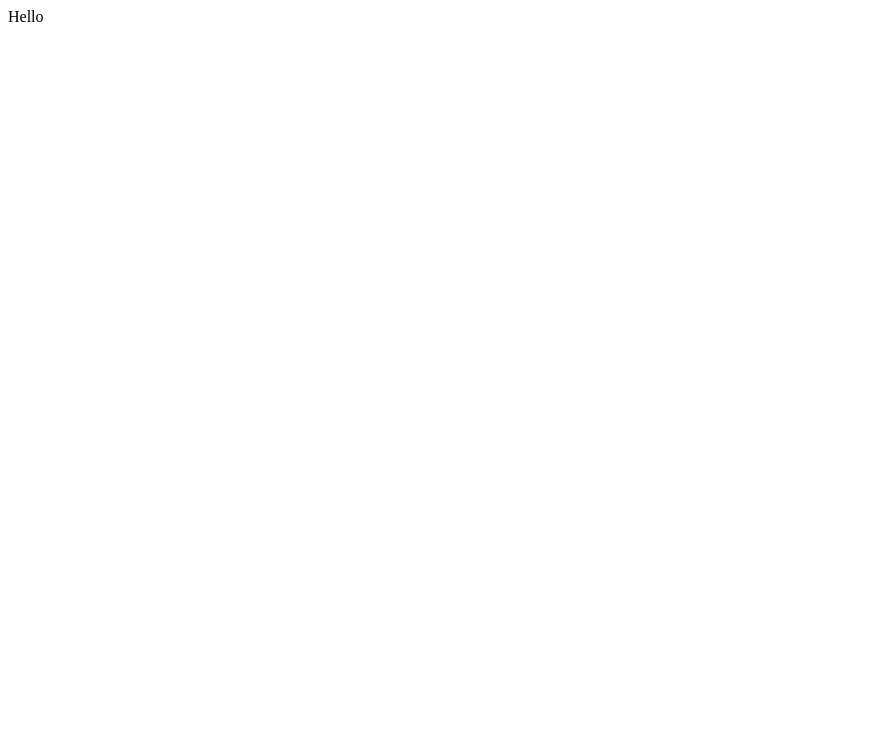
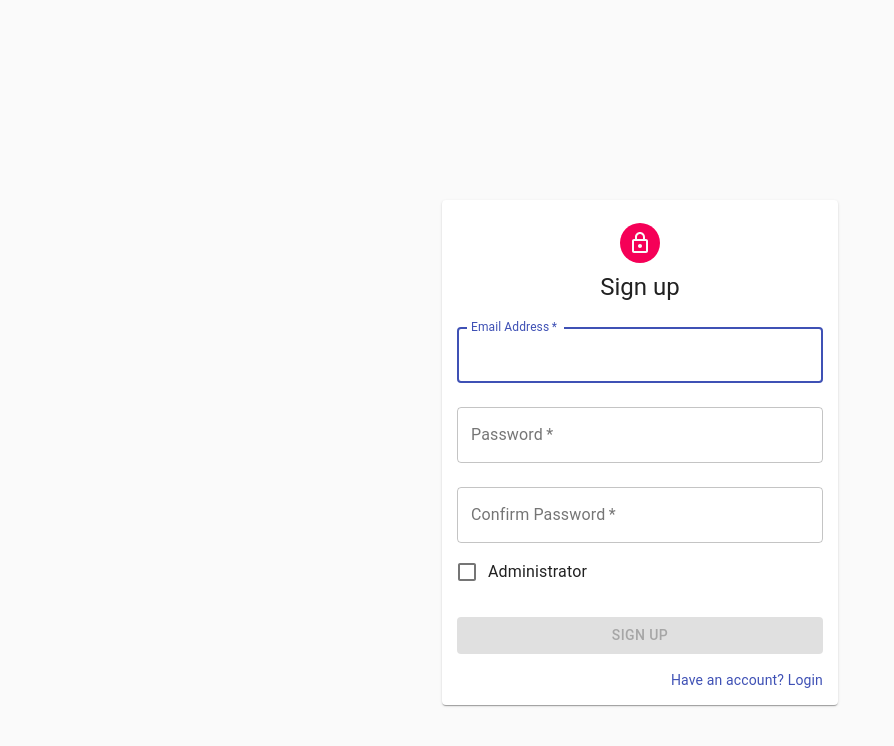
Before and after one commit to alehechka/csci-3830-react, a React (Create React App) app: page /signup in a window 1280 px wide. Shown: the top 746 px of the page, without its empty margins (0-894 px from the left). Built offline with nearby package versions, Linux system fonts and the light colour scheme; no server answers.

Commit message:
Login and Signup

```diff
--- a/src/App.tsx
+++ b/src/App.tsx
@@ -1,7 +1,18 @@
 import React from 'react';
+import { BrowserRouter, Route, Switch } from 'react-router-dom';
+import { CONFIRM_RESET_PASSWORD, LOGIN, RESET_PASSWORD, SIGNUP } from './constants/routes';
 
 function App() {
-	return <div>Hello</div>;
+	return (
+		<BrowserRouter>
+			<Switch>
+				<Route exact {...LOGIN} />
+				<Route exact {...SIGNUP} />
+				<Route exact {...RESET_PASSWORD} />
+				<Route exact {...CONFIRM_RESET_PASSWORD} />
+			</Switch>
+		</BrowserRouter>
+	);
 }
 
 export default App;
--- /dev/null
+++ b/src/constants/routes.ts
@@ -0,0 +1,31 @@
+import { Login, Signup } from '../pages';
+
+export interface Route {
+	path: string;
+	display: string;
+	component: any;
+}
+
+export const LOGIN: Route = {
+	path: '/login',
+	display: 'Login',
+	component: Login,
+};
+
+export const SIGNUP: Route = {
+	path: '/signup',
+	display: 'Sign up',
+	component: Signup,
+};
+
+export const RESET_PASSWORD: Route = {
+	path: '/reset_password',
+	display: '/Reset Password',
+	component: null,
+};
+
+export const CONFIRM_RESET_PASSWORD: Route = {
+	path: '/reset_password/email',
+	display: 'Confirm Password Reset',
+	component: null,
+};
--- /dev/null
+++ b/src/hooks/auth.ts
@@ -0,0 +1,26 @@
+import { useAuthState } from 'react-firebase-hooks/auth';
+import firebase from '../config/firebase';
+import { User } from '@firebase/auth-types';
+
+export const useLogin = () => {
+	return (email: string, password: string) => firebase.auth().signInWithEmailAndPassword(email, password);
+};
+
+export const useLogout = () => {
+	return () => firebase.auth().signOut();
+};
+
+export const useSignup = () => {
+	return (email: string, password: string) => firebase.auth().createUserWithEmailAndPassword(email, password);
+};
+
+export const useAuth = (): [User, boolean, Error] => useAuthState(firebase.auth());
+
+export const useSendPasswordResetEmail = () => {
+	const [user] = useAuth();
+	return (email?: string) => firebase.auth().sendPasswordResetEmail(email || user.email || '');
+};
+
+export const useResetPassword = () => {
+	return (code: string, password: string) => firebase.auth().confirmPasswordReset(code, password);
+};
--- /dev/null
+++ b/src/hooks/index.ts
@@ -0,0 +1 @@
+export * from './auth';
--- /dev/null
+++ b/src/pages/Registration/Login.tsx
@@ -0,0 +1,124 @@
+import {
+	Avatar,
+	Button,
+	Card,
+	Container,
+	CssBaseline,
+	Grid,
+	makeStyles,
+	TextField,
+	Typography,
+	Link as MuiLink,
+} from '@material-ui/core';
+import LockOutlinedIcon from '@material-ui/icons/LockOutlined';
+import { Link } from 'react-router-dom';
+import React from 'react';
+import { RESET_PASSWORD, SIGNUP } from '../../constants/routes';
+import { useForm } from 'react-hook-form';
+import { useLogin } from '../../hooks';
+
+const useStyles = makeStyles((theme) => ({
+	paper: {
+		marginTop: theme.spacing(25),
+		display: 'flex',
+		flexDirection: 'column',
+		alignItems: 'center',
+		padding: '15px',
+	},
+	avatar: {
+		margin: theme.spacing(1),
+		backgroundColor: theme.palette.secondary.main,
+	},
+	form: {
+		width: '100%', // Fix IE 11 issue.
+		marginTop: theme.spacing(1),
+	},
+	submit: {
+		margin: theme.spacing(3, 0, 2),
+	},
+}));
+
+export const Login = () => {
+	const classes = useStyles();
+	const { register, handleSubmit, errors, formState } = useForm<{ email: string; password: string }>({
+		mode: 'onChange',
+	});
+	const login = useLogin();
+
+	const handleFormSubmit = (formParams: { email: string; password: string }) => {
+		login(formParams.email, formParams.password).catch((err) => console.error(err));
+	};
+
+	return (
+		<Container component='main' maxWidth='xs'>
+			<CssBaseline />
+			<Card className={classes.paper}>
+				<Avatar className={classes.avatar}>
+					<LockOutlinedIcon />
+				</Avatar>
+				<Typography component='h1' variant='h5'>
+					Sign in
+				</Typography>
+				<form className={classes.form} noValidate onSubmit={handleSubmit(handleFormSubmit)}>
+					<TextField
+						variant='outlined'
+						type='email'
+						margin='normal'
+						required
+						fullWidth
+						id='email'
+						label='Email Address'
+						name='email'
+						autoComplete='email'
+						autoFocus
+						error={Boolean(errors.email)}
+						inputRef={register({
+							required: true,
+							pattern: {
+								value: /^[A-Z0-9._%+-]+@[A-Z0-9.-]+\.[A-Z]{2,4}$/i,
+								message: 'invalid email address',
+							},
+						})}
+					/>
+					<TextField
+						variant='outlined'
+						margin='normal'
+						required
+						fullWidth
+						name='password'
+						label='Password'
+						type='password'
+						id='password'
+						autoComplete='current-password'
+						error={Boolean(errors.password)}
+						inputRef={register({ required: true, minLength: 6 })}
+					/>
+					<Button
+						type='submit'
+						fullWidth
+						variant='contained'
+						color='primary'
+						className={classes.submit}
+						disabled={!formState.isValid}
+					>
+						Sign In
+					</Button>
+					<Grid container>
+						<Grid item xs>
+							<MuiLink href='#' variant='body2' component={Link} to={RESET_PASSWORD.path}>
+								Forgot password?
+							</MuiLink>
+						</Grid>
+						<Grid item>
+							<MuiLink href='#' variant='body2' component={Link} to={SIGNUP.path}>
+								{"Don't have an account? Sign Up"}
+							</MuiLink>
+						</Grid>
+					</Grid>
+				</form>
+			</Card>
+		</Container>
+	);
+};
+
+export default Login;
--- /dev/null
+++ b/src/pages/Registration/Signup.tsx
@@ -0,0 +1,152 @@
+import {
+	Avatar,
+	Button,
+	Card,
+	Container,
+	CssBaseline,
+	FormControlLabel,
+	Grid,
+	makeStyles,
+	TextField,
+	Typography,
+	Link as MuiLink,
+	Checkbox,
+} from '@material-ui/core';
+import LockOutlinedIcon from '@material-ui/icons/LockOutlined';
+import { Link } from 'react-router-dom';
+import React from 'react';
+import { LOGIN, RESET_PASSWORD, SIGNUP } from '../../constants/routes';
+import { useForm } from 'react-hook-form';
+import { useLogin, useSignup } from '../../hooks';
+
+const useStyles = makeStyles((theme) => ({
+	paper: {
+		marginTop: theme.spacing(25),
+		display: 'flex',
+		flexDirection: 'column',
+		alignItems: 'center',
+		padding: '15px',
+	},
+	avatar: {
+		margin: theme.spacing(1),
+		backgroundColor: theme.palette.secondary.main,
+	},
+	form: {
+		width: '100%', // Fix IE 11 issue.
+		marginTop: theme.spacing(1),
+	},
+	submit: {
+		margin: theme.spacing(3, 0, 2),
+	},
+}));
+
+export const Signup = () => {
+	const classes = useStyles();
+	const { register, handleSubmit, errors, watch, formState } = useForm<{
+		email: string;
+		password: string;
+		confirmPassword: string;
+	}>({
+		mode: 'onChange',
+	});
+	const { password } = watch(['password']);
+	const signup = useSignup();
+
+	const handleFormSubmit = (formParams: { email: string; password: string }) => {
+		signup(formParams.email, formParams.password).catch((err) => console.error(err));
+	};
+
+	return (
+		<Container component='main' maxWidth='xs'>
+			<CssBaseline />
+			<Card className={classes.paper}>
+				<Avatar className={classes.avatar}>
+					<LockOutlinedIcon />
+				</Avatar>
+				<Typography component='h1' variant='h5'>
+					Sign up
+				</Typography>
+				<form className={classes.form} noValidate onSubmit={handleSubmit(handleFormSubmit)}>
+					<TextField
+						variant='outlined'
+						type='email'
+						margin='normal'
+						required
+						fullWidth
+						id='email'
+						label='Email Address'
+						name='email'
+						autoComplete='email'
+						autoFocus
+						error={Boolean(errors.email)}
+						inputRef={register({
+							required: true,
+							pattern: {
+								value: /^[A-Z0-9._%+-]+@[A-Z0-9.-]+\.[A-Z]{2,4}$/i,
+								message: 'invalid email address',
+							},
+						})}
+					/>
+					<TextField
+						variant='outlined'
+						margin='normal'
+						required
+						fullWidth
+						name='password'
+						label='Password'
+						type='password'
+						id='password'
+						autoComplete='current-password'
+						error={Boolean(errors.password)}
+						inputRef={register({
+							required: true,
+							minLength: 6,
+						})}
+					/>
+					<TextField
+						variant='outlined'
+						margin='normal'
+						required
+						fullWidth
+						name='confirmPassword'
+						label='Confirm Password'
+						type='password'
+						id='confirm-password'
+						autoComplete='confirm-password'
+						error={Boolean(errors.confirmPassword)}
+						inputRef={register({
+							required: true,
+							minLength: 6,
+							validate: { matches: (value) => value === password },
+						})}
+					/>
+					<FormControlLabel
+						control={<Checkbox name='admin' inputRef={register} />}
+						label='Administrator'
+						labelPlacement='end'
+					/>
+					<Button
+						type='submit'
+						fullWidth
+						variant='contained'
+						color='primary'
+						className={classes.submit}
+						disabled={!formState.isValid}
+					>
+						Sign up
+					</Button>
+					<Grid container>
+						<Grid item xs></Grid>
+						<Grid item>
+							<MuiLink href='#' variant='body2' component={Link} to={LOGIN.path}>
+								{'Have an account? Login'}
+							</MuiLink>
+						</Grid>
+					</Grid>
+				</form>
+			</Card>
+		</Container>
+	);
+};
+
+export default Signup;
--- /dev/null
+++ b/src/pages/Registration/index.ts
@@ -0,0 +1,2 @@
+export * from './Login';
+export * from './Signup';
--- /dev/null
+++ b/src/pages/index.ts
@@ -0,0 +1 @@
+export * from './Registration';
--- /dev/null
+++ b/src/react-app-env.d.ts
@@ -0,0 +1 @@
+/// <reference types="react-scripts" />
```
Also changed, not shown: 1 other file (tests, documents, lock files or other folders).
